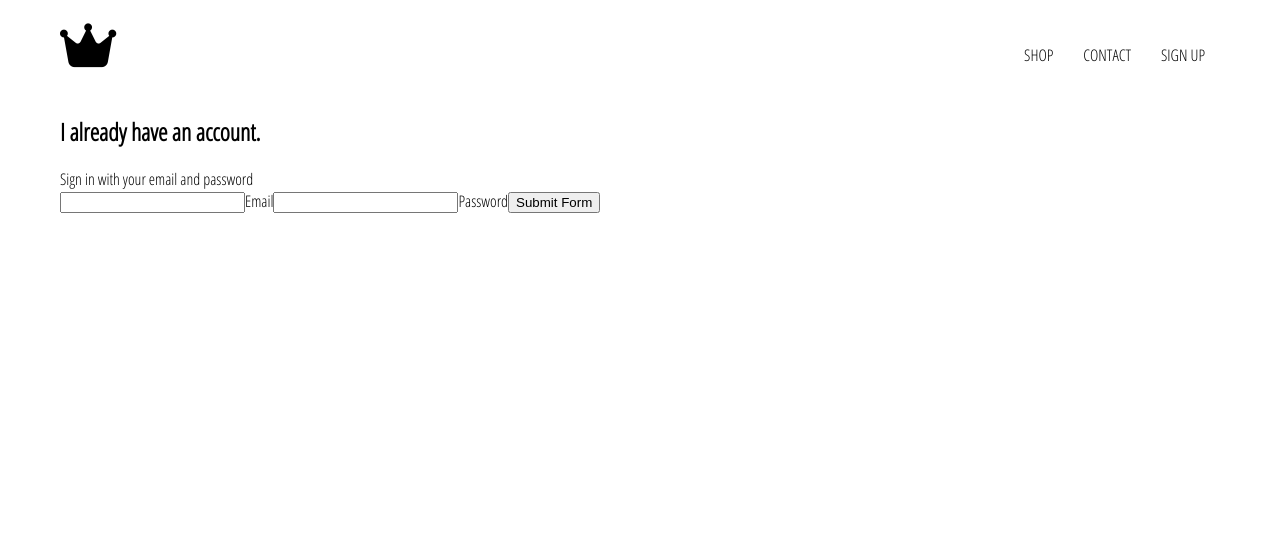
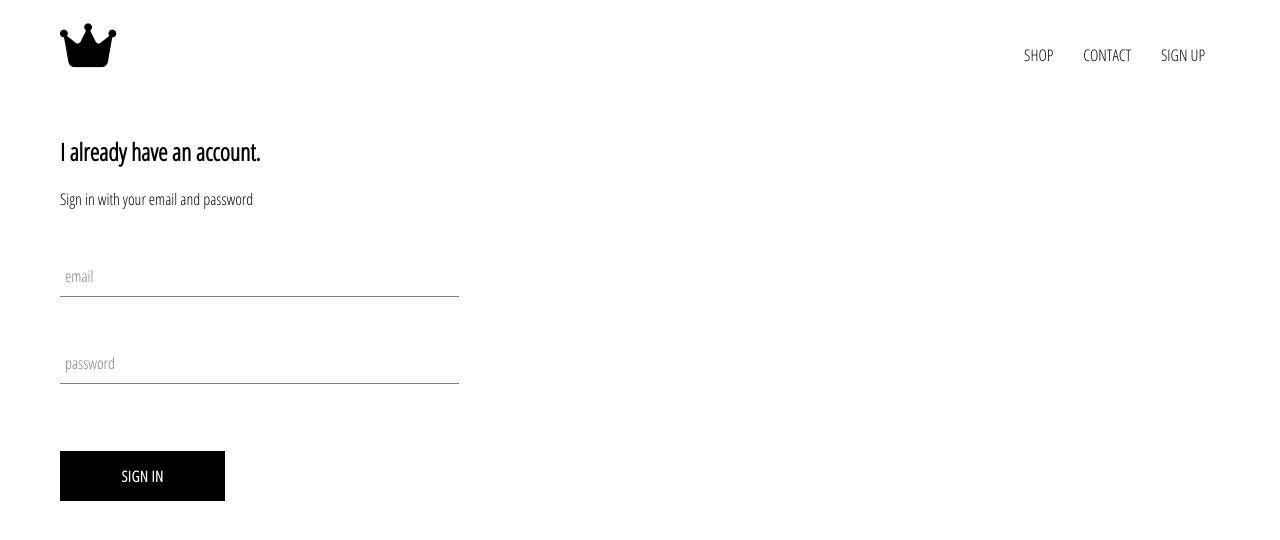
Before and after one commit to k-charette/crown-shop, a React (Create React App) app: page /registration in a window 1280 px wide. Shown: the top 540 px of the page. Built offline with nearby package versions, Linux system fonts and the light colour scheme.

Commit message:
Created custom-button component with styling

```diff
--- /dev/null
+++ b/src/components/custom-button/CustomButton.js
@@ -0,0 +1,12 @@
+import React from "react"
+import "./custom-button-styles.scss"
+
+const CustomButton = ({children, ...otherProps}) => {
+    return (
+        <button className="custom-button" {...otherProps}>
+            {children}
+        </button>
+    )
+}
+
+export default CustomButton
--- /dev/null
+++ b/src/components/custom-button/custom-button-styles.scss
@@ -0,0 +1,22 @@
+.custom-button {
+    min-width: 165px;
+    width: auto;
+    height: 50px;
+    letter-spacing: 0.5px;
+    line-height: 50px;
+    padding: 0 35px 0 35px;
+    font-size: 15px;
+    background-color: black;
+    color: white;
+    text-transform: uppercase;
+    font-family: 'Open Sans Condensed';
+    font-weight: bolder;
+    border: none;
+    cursor: pointer;
+
+    &:hover {
+      background-color: white;
+      color: black;
+      border: 1px solid black;
+    }
+  }
--- /dev/null
+++ b/src/components/form-input/FormInput.js
@@ -0,0 +1,24 @@
+import React from "react";
+
+import "./form-input-styles.scss"
+
+const FormInput = ({ handleChange, label, ...otherProps}) => {
+
+    return (
+        <div className="group">
+            <input
+                className="form-input"
+                onChange={handleChange} {...otherProps}
+            />
+            {
+                label ?
+                (<label className={`${otherProps.value.length ? "shrink" : ""} form-input-label`}>
+                    {label }
+                </label>)
+                : null
+            }
+        </div>
+    )
+}
+
+export default FormInput
--- /dev/null
+++ b/src/components/form-input/form-input-styles.scss
@@ -0,0 +1,54 @@
+$sub-color: grey;
+$main-color: black;
+
+@mixin shrinkLabel {
+  top: -14px;
+  font-size: 12px;
+  color: $main-color;
+}
+
+.group {
+  position: relative;
+  margin: 45px 0;
+
+  .form-input {
+    background: none;
+    background-color: white;
+    color: $sub-color;
+    font-size: 18px;
+    padding: 10px 10px 10px 5px;
+    display: block;
+    width: 100%;
+    border: none;
+    border-radius: 0;
+    border-bottom: 1px solid $sub-color;
+    margin: 25px 0;
+
+    &:focus {
+      outline: none;
+    }
+
+    &:focus ~ .form-input-label {
+      @include shrinkLabel();
+    }
+  }
+
+  input[type='password'] {
+    letter-spacing: 0.3em;
+  }
+
+  .form-input-label {
+    color: $sub-color;
+    font-size: 16px;
+    font-weight: normal;
+    position: absolute;
+    pointer-events: none;
+    left: 5px;
+    top: 10px;
+    transition: 300ms ease all;
+
+    &.shrink {
+      @include shrinkLabel();
+    }
+  }
+}
--- a/src/components/item-collection/ItemCollection.js
+++ b/src/components/item-collection/ItemCollection.js
@@ -11,7 +11,7 @@ const ItemCollection = (props) => {
                     backgroundImage: `url(${props.imageUrl})`
                 }}
             />
-            <div classsName="footer-collection">
+            <div className="footer-collection">
                 <span>
                     <div className="name"> {props.name} </div>
                     <div className="price"> $ {props.price} </div>
--- a/src/components/sign-in/SignIn.js
+++ b/src/components/sign-in/SignIn.js
@@ -1,14 +1,16 @@
 import React, { useState } from "react"
+import FormInput from "../form-input/FormInput"
+import CustomButton from "../custom-button/CustomButton"
 
 import "./sign-in-styles.scss"
 
-const SignIn = (props) => {
+const SignIn = () => {
     const [user, setUser] = useState({
         email: '',
         password: ''
     })
 
-const handleSubmit = event => {
+const handleSubmit = (event) => {
     event.preventDefault();
     setUser({
         email: '',
@@ -16,9 +18,11 @@ const handleSubmit = event => {
     })
 }
 
-const handleChange = event => {
-    const { value, name } = event.target;
-    setUser({ [name]: value})
+const handleChange = (event) => {
+   setUser({
+        ...user,
+        [event.currentTarget.id]: event.currentTarget.value
+   })
 }
 
     return (
@@ -27,24 +31,24 @@ const handleChange = event => {
             <span>Sign in with your email and password</span>
 
             <form onSubmit={handleSubmit}>
-                <input
+                <FormInput
                     name="email"
+                    id="email"
                     type="email"
+                    label="email"
                     value={user.email}
-                    onChange={handleChange}
-                    required
+                    handleChange={handleChange}
                 />
-                <label>Email</label>
-                   <input
+                <FormInput
                     name="password"
+                    id="password"
                     type="password"
-                    onChange={handleChange}
-                    value={user.email}
-                    required
+                    label="password"
+                    handleChange={handleChange}
+                    value={user.password}
                 />
-                <label>Password</label>
-
-                <input type="submit" value="Submit Form" />
+                <br/>
+                <CustomButton type="submit"> Sign In </CustomButton>
             </form>
         </div>
     )
--- a/src/components/sign-in/sign-in-styles.scss
+++ b/src/components/sign-in/sign-in-styles.scss
@@ -0,0 +1,9 @@
+.sign-in {
+    width: 30vw;
+    display: flex;
+    flex-direction: column;
+
+    .title {
+        margin: 10px 0;
+    }
+}
```
